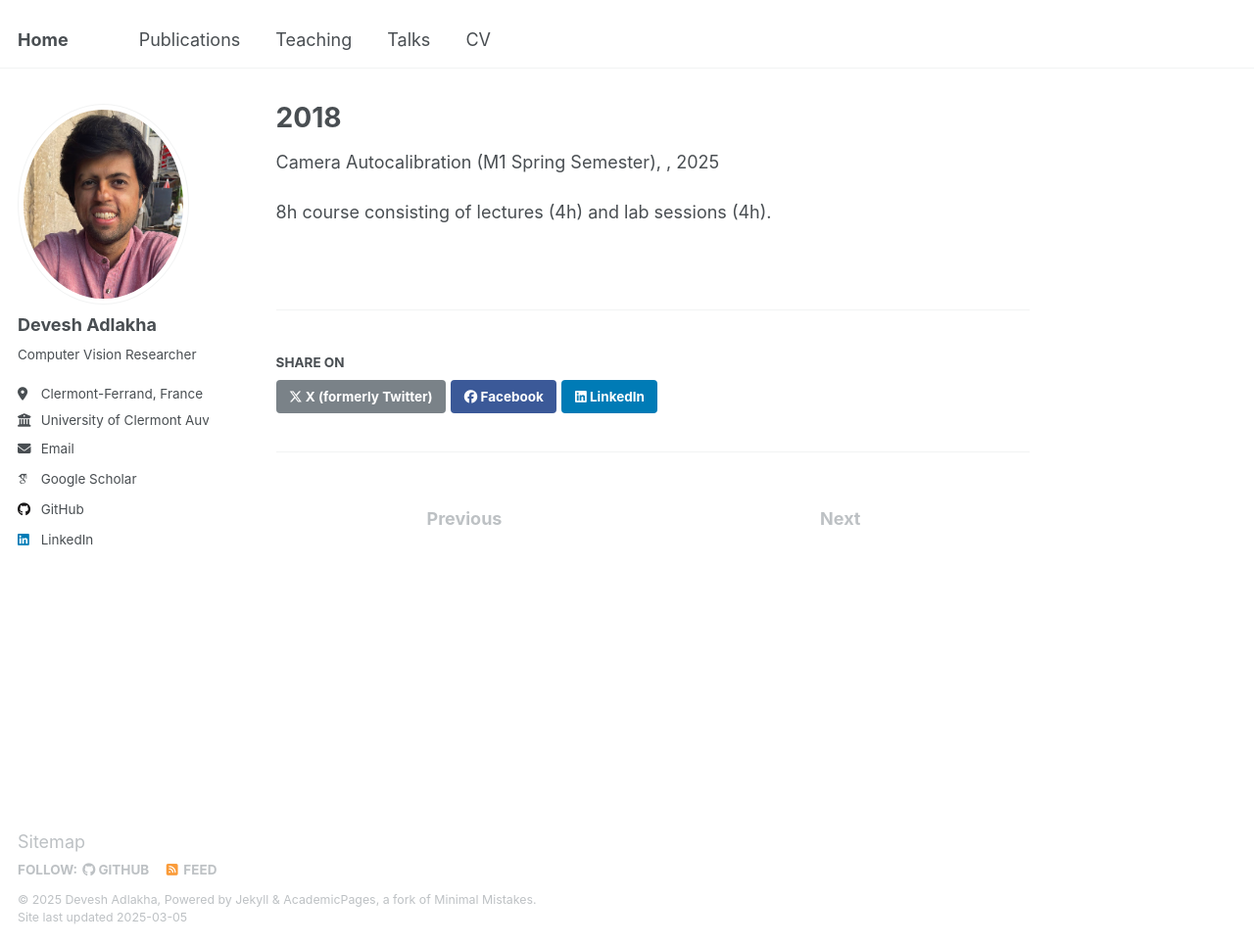
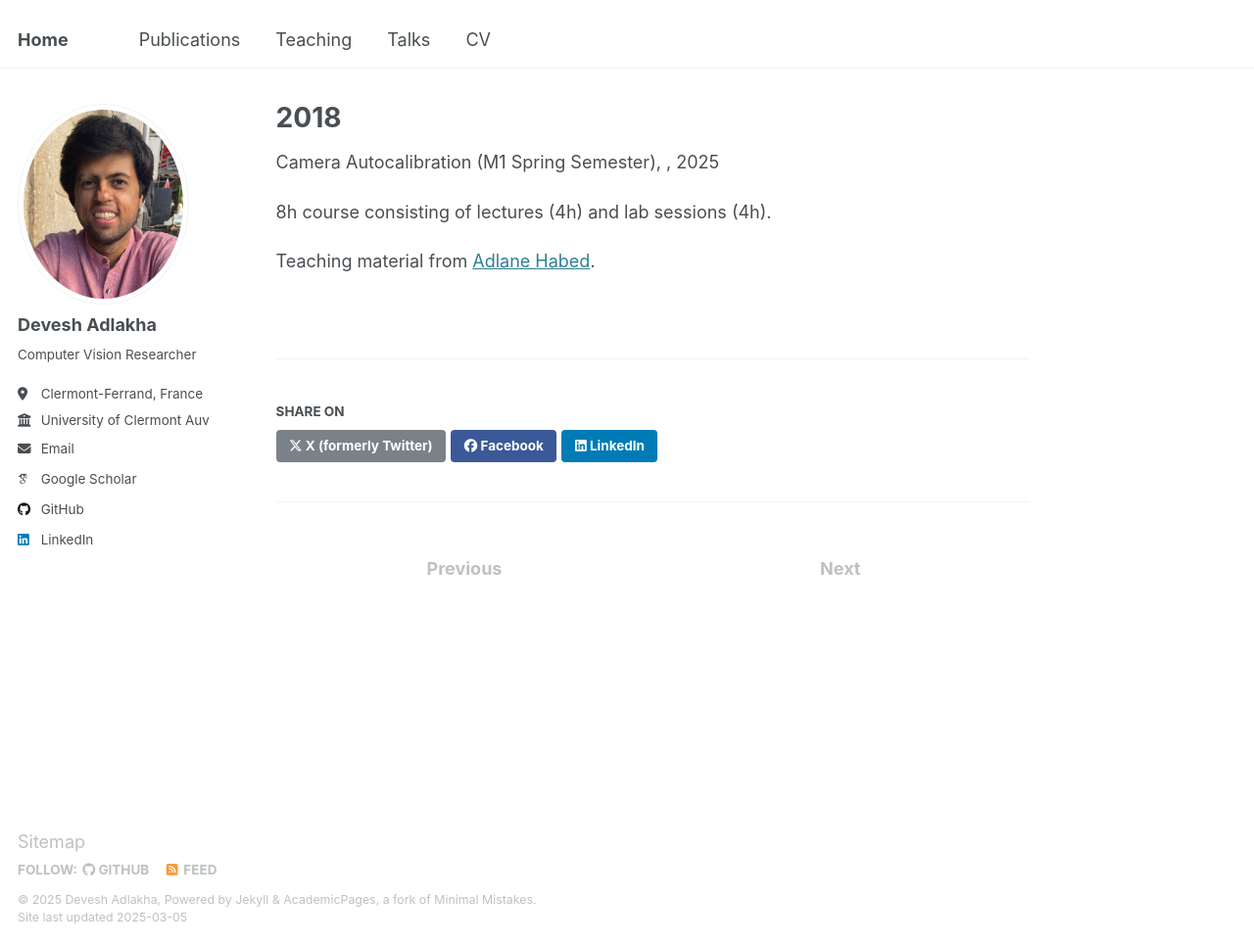
Before and after one commit to devadlakha/devadlakha.github.io, a Jekyll site: the page built from _teaching/2018.md, in a window 1280 px wide and 965 px high. Shown: the whole window at 98% size. Built offline with Jekyll 4.4.1, drawn with Linux system fonts in a browser that asks for light colours; some web fonts are replaced.

Commit message:
Update 2018.md

```diff
--- a/_teaching/2018.md
+++ b/_teaching/2018.md
@@ -8,3 +8,5 @@ location:
 ---
 
 8h course consisting of lectures (4h) and lab sessions (4h).
+
+Teaching material from [Adlane Habed](https://habed.weebly.com).
```
